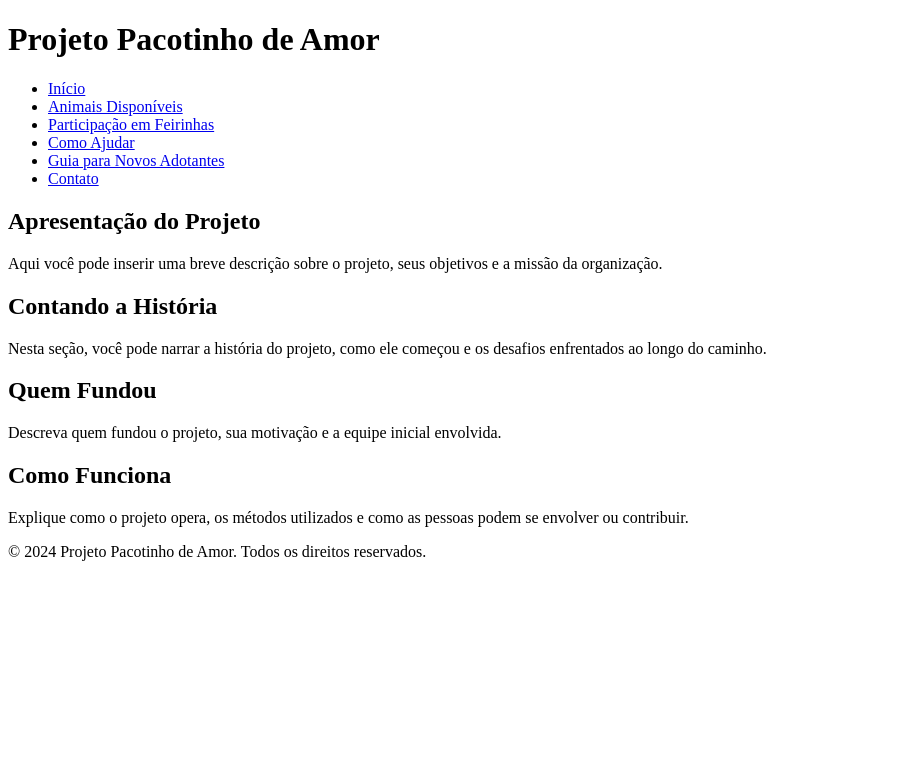
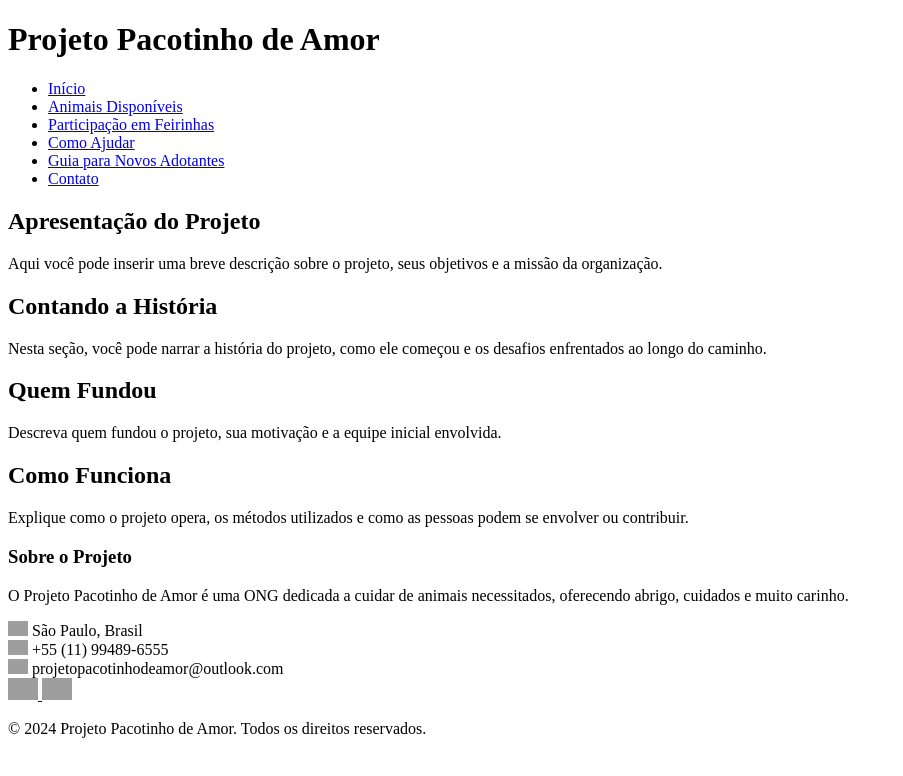
Before and after one commit to heeymew/FIAP-pure-html, a plain HTML site: page index.html in a window 1280 px wide. Shown: the whole page, without its empty margins (0-903 px from the left). Drawn offline with Linux system fonts and the light colour scheme; grey boxes are pictures that could not be loaded.

Commit message:
fix-contatos

```diff
--- a/index.html
+++ b/index.html
@@ -45,8 +45,38 @@
     </main>
 
     <footer>
+        <div class="about-project">
+            <h3>Sobre o Projeto</h3>
+            <p>O Projeto Pacotinho de Amor é uma ONG dedicada a cuidar de animais necessitados, oferecendo abrigo, cuidados e muito carinho.</p>
+        <div class="footer-container">
+            <div class="contact-info">
+                <div class="contact-item">
+                    <img src="https://img.icons8.com/ios-filled/50/ffffff/place-marker.png" alt="Localização" width="20px">
+                    <span> São Paulo, Brasil</span>
+                </div>
+                <div class="contact-item">
+                    <img src="https://img.icons8.com/ios-filled/50/ffffff/phone.png" alt="Telefone" width="20px">
+                    <span> +55 (11) 99489-6555</span>
+                </div>
+                <div class="contact-item">
+                    <img src="https://img.icons8.com/ios-filled/50/ffffff/new-post.png" alt="Email" width="20px">
+                    <span> projetopacotinhodeamor@outlook.com</span>
+                </div>
+            </div>
+
+                <div class="social-icons">
+                    <a href="https://www.instagram.com/projeto.pacotinhodeamor" target="_blank">
+                        <img src="https://upload.wikimedia.org/wikipedia/commons/thumb/a/a5/Instagram_icon.png/1200px-Instagram_icon.png" alt="Instagram" width="30px">
+                    </a>
+                    <a href="https://www.facebook.com/people/Projeto-Pacotinho-de-Amor/100090674193671/" target="_blank">
+                        <img src="https://cdn.jim-nielsen.com/ios/512/facebook-2019-05-21.png?rf=1024" alt="Facebook" width="30px">
+                    </a>
+                </div>
+            </div>
+        </div>
         <p>&copy; 2024 Projeto Pacotinho de Amor. Todos os direitos reservados.</p>
     </footer>
 
+
 </body>
 </html>
```
